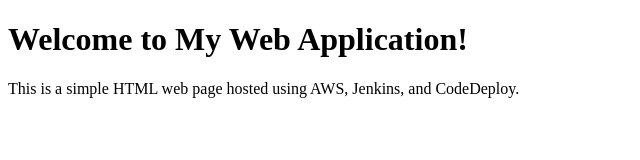
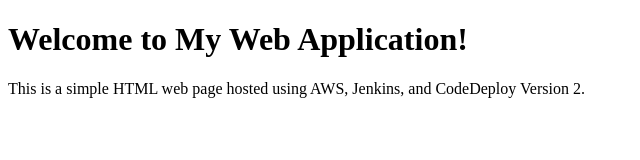
Before and after one commit to SiddhantGahlot5599/Project-1, a plain HTML site: page index.html in a window 1280 px wide. Shown: the full height of the page, 0-640 px from the left. Drawn offline with Linux system fonts and the light colour scheme.

Commit message:
this is first committt

```diff
--- a/index.html
+++ b/index.html
@@ -5,7 +5,7 @@
 </head>
 <body>
     <h1>Welcome to My Web Application!</h1>
-    <p>This is a simple HTML web page hosted using AWS, Jenkins, and CodeDeploy.</p>
+    <p>This is a simple HTML web page hosted using AWS, Jenkins, and CodeDeploy Version 2.</p>
     <!-- Added a comment to trigure the Jenkins Webbbhook -->
 </body>
 </html>
```
